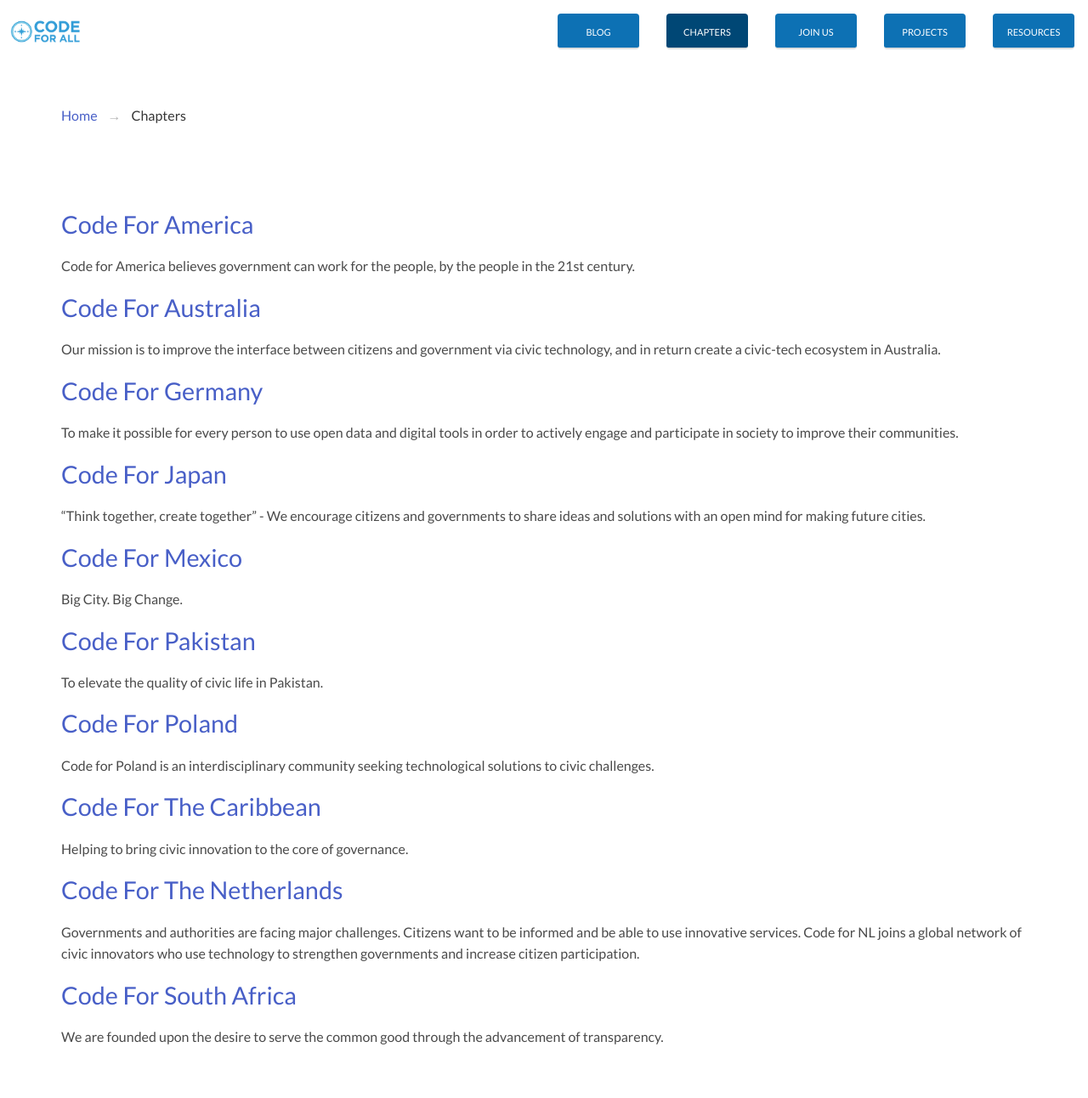
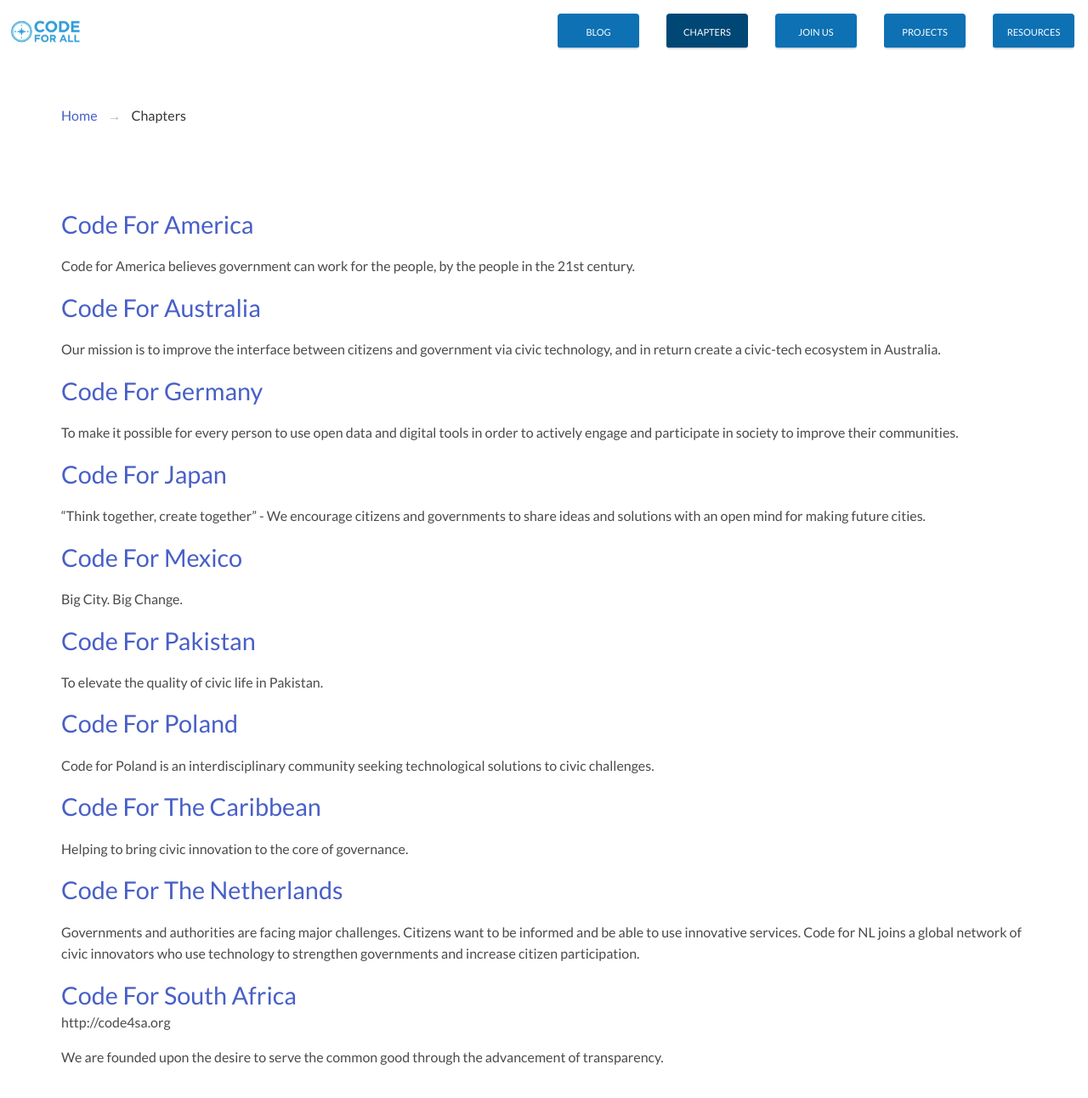
Before and after one commit to Code-for-All/codeforall.org-concept-2017, a Jekyll site: the page built from chapters.md, in a window 1280 px wide and 1345 px high. Shown: the top 1292 px of the window at 85% size. Built offline with Jekyll 4.4.1, drawn with Linux system fonts in a browser that asks for light colours; nearby versions of some CDN libraries; library files that are not in the unit come from our copies.

Commit message:
Implementing datastructure for details per chapter

```diff
--- a/_layouts/chapter.html
+++ b/_layouts/chapter.html
@@ -16,6 +16,10 @@
     <div class="container">
   <h2 class="title">{{ page.title }}</h2>
   {{ content }}
+  {% assign chapter = site.data.chapters[page.chapter] %}
+  {% for person in chapter.people %}
+  {{ person.name }}
+  {% endfor %}
 </div>
 </section>
   {% include footer.html %}
--- a/_layouts/chapters.html
+++ b/_layouts/chapters.html
@@ -12,8 +12,11 @@
 </nav>
 </section>
 <section class="section">
+
     {% for item in site.chapters %}
+      {% assign chapter = site.data.chapters[item.chapter] %}
       <h2><a href="{{ item.url | relative_url }}">{{ item.title }}</a></h2>
+      {{ chapter.website }}
       <p>{{ item.excerpt }}</p>
     {% endfor %}
   {% include footer.html %}
```
Also changed, not shown: _chapters/code4sa/index.md (+1 -0 lines), _data/chapters.json (added, +10 -0 lines).
